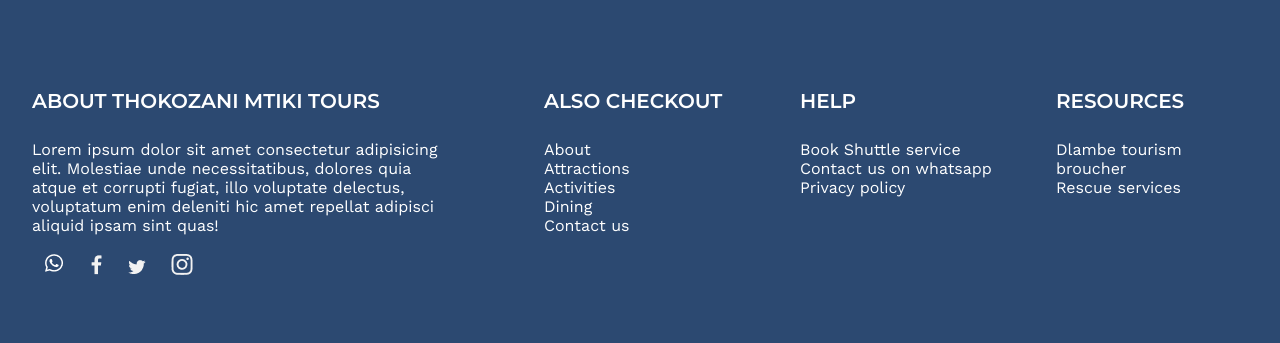
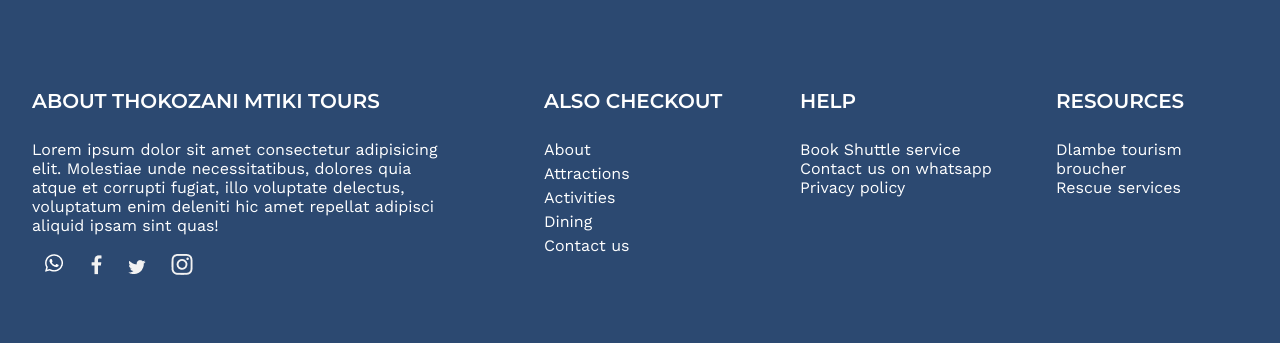
Before and after one commit to Spha88/thoko_django_app, a Django app: page / in a window 1280 px wide. Shown: the part 3598-3941 px from the top of the page. Run offline with Django 4.2, Linux system fonts and the light colour scheme.

Commit message:
Add margin to the footer menu items

```diff
--- a/templates/partials/_footer.html
+++ b/templates/partials/_footer.html
@@ -13,10 +13,10 @@
         </div>
         <div>
             <h4>Also checkout</h4>
-            <ul>
-                <li>About</li>
-                <li>Attractions</li>
-                <li>Activities</li>
+            <ul class="footer-nav-menu">
+                <li><a href="#" class="{% if 'about' in request.path %}active{% endif %}">About</a></li>
+                <li><a href="{% url 'attractions' %}" class="{% if 'attractions' in request.path %}active{% endif %}">Attractions</a></li>
+                <li><a href="{% url 'activities' %}" class="{% if 'activities' in request.path %}active{% endif %}">Activities</a></li>
                 <li>Dining</li>
                 <li>Contact us</li>
             </ul>
--- a/thoko_website/scss/partials/footer_section.scss
+++ b/thoko_website/scss/partials/footer_section.scss
@@ -48,6 +48,17 @@
                     margin: 0 10px;
                 }
             }
+            ul.footer-nav-menu {
+                li {
+                    font-size: 16px;
+                    padding-bottom: 5px;
+                    a.active {
+                        font-weight: bold;
+                        color:$turquoise;
+                        text-shadow: 2px 2px 2px rgba(0,0,0,1);
+                    }
+                }
+            }
         }
     }
 }
--- a/thoko_website/static/css/index.css
+++ b/thoko_website/static/css/index.css
@@ -814,6 +814,15 @@ a {
   display: inline-block;
   margin: 0 10px;
 }
+#site_footer #footer_container div ul.footer-nav-menu li {
+  font-size: 16px;
+  padding-bottom: 5px;
+}
+#site_footer #footer_container div ul.footer-nav-menu li a.active {
+  font-weight: bold;
+  color: #078088;
+  text-shadow: 2px 2px 2px black;
+}
 
 #activities .section-container {
   max-width: 1400px;
```
Also changed, not shown: 1 other file.
